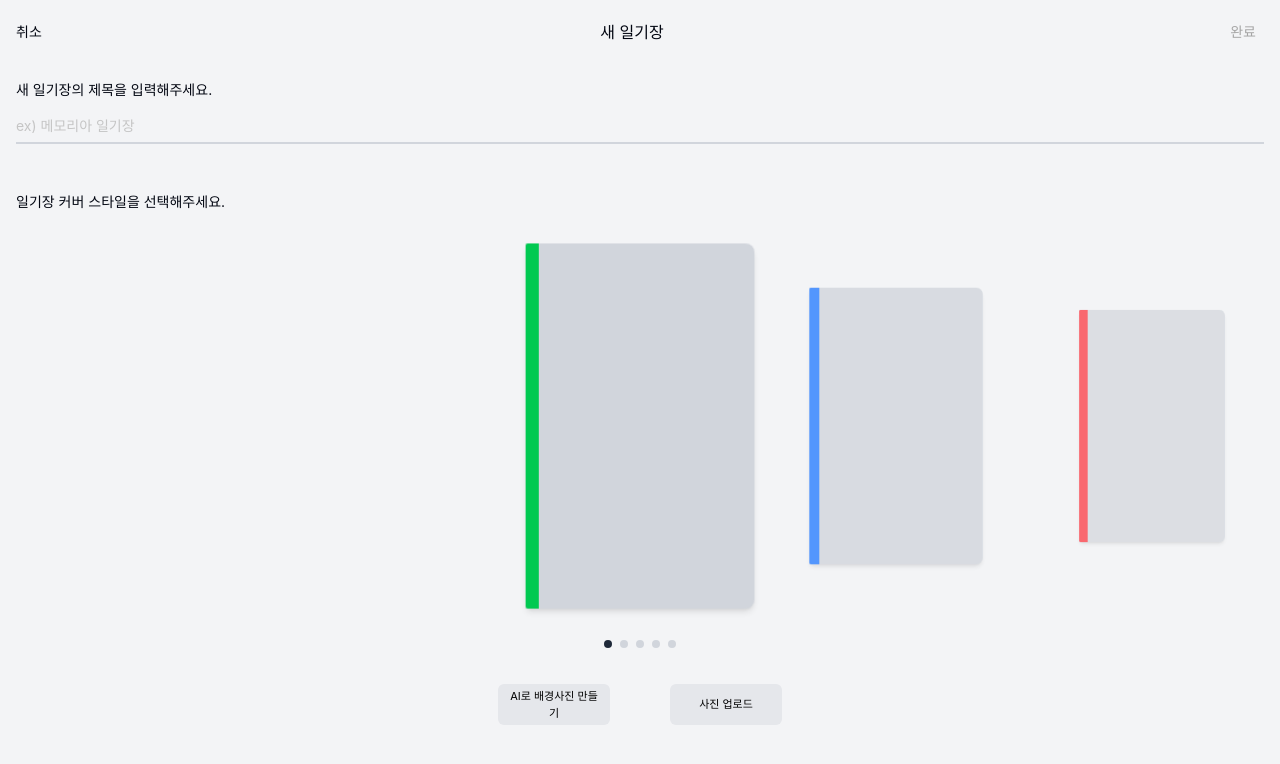
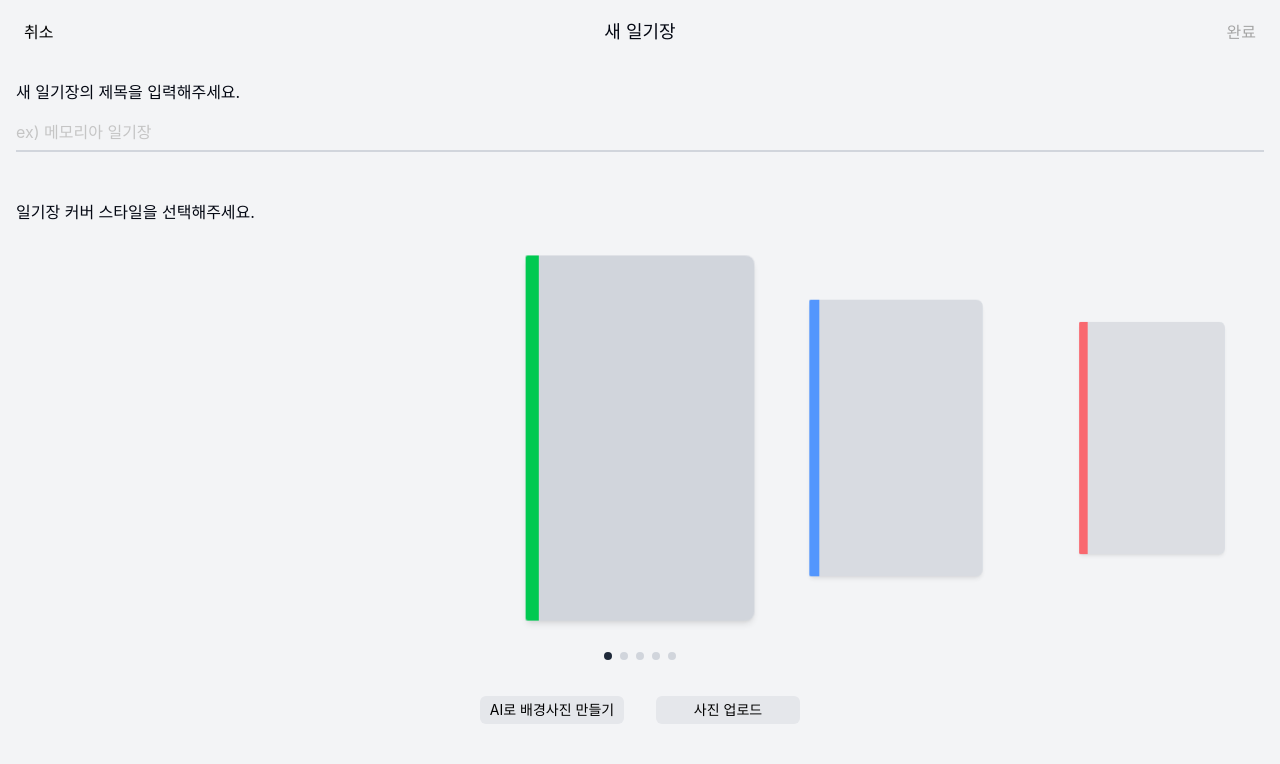
Before and after one commit to Capstone-Memoria/Memoria-Front, a React (Vite) app: page /create-diary in a window 1280 px wide. Shown: the top 764 px of the page. Built offline with nearby package versions, Linux system fonts and the light colour scheme; sample sign-in values are in the browser's storage; a web font is replaced by a local one.

Commit message:
fix: 스타일 수정 및 버튼 크기 조정으로 사용자 경험 개선

```diff
--- a/src/components/layout/DefaultHeader.tsx
+++ b/src/components/layout/DefaultHeader.tsx
@@ -21,7 +21,7 @@ const DefaultHeader: React.FC<HeaderProps> = ({ logoType, ...props }) => {
   return (
     <Page.Header {...props}>
       {logoType === "back" ? (
-        <div className={""}>
+        <div className={"pr-6"}>
           <IoMdArrowBack className={"text-2xl"} onClick={handleBack} />
         </div>
       ) : undefined}
--- a/src/features/diary/pages/CreateDiaryPage.tsx
+++ b/src/features/diary/pages/CreateDiaryPage.tsx
@@ -23,18 +23,18 @@ const CreateDiaryPage = () => {
       <DiaryCreateHeader success={success} />
       <Page.Content className={"overflow-x-hidden"}>
         <div className={"mt-4"}>
-          <p className={"text-sm font-normal"}>
+          <p className={"text-base font-normal"}>
             새 일기장의 제목을 입력해주세요.
           </p>
           <Input
-            className={"w-full mt-2 text-sm"}
+            className={"w-full mt-2 text-base"}
             placeholder={"ex) 메모리아 일기장"}
             value={diaryTitle}
             onChange={(e) => setDiaryTitle(e.target.value)}
           />
         </div>
         <div className={"mt-8"}>
-          <p className={"text-sm font-normal mb-4"}>
+          <p className={"text-base font-normal mb-4"}>
             일기장 커버 스타일을 선택해주세요.
           </p>
           <DiaryCoverCarousel
@@ -42,17 +42,17 @@ const CreateDiaryPage = () => {
             onSelect={handlePresetSelect}
           />
         </div>
-        <div className={"flex gap-15 justify-center mt-5"}>
+        <div className={"flex gap-8 justify-center mt-5"}>
           <Button
-            size={"xs"}
-            className={"w-28 rounded-sm bg-gray-200"}
+            size={"sm"}
+            className={"w-36 rounded-sm bg-gray-200"}
             variant={"secondary"}
           >
             AI로 배경사진 만들기
           </Button>
           <Button
-            size={"xs"}
-            className={"w-28 rounded-sm bg-gray-200"}
+            size={"sm"}
+            className={"w-36 rounded-sm bg-gray-200"}
             variant={"secondary"}
           >
             사진 업로드
--- a/src/features/diary/pages/ViewDiaryPage.tsx
+++ b/src/features/diary/pages/ViewDiaryPage.tsx
@@ -20,7 +20,7 @@ const ViewDiaryPage = () => {
   return (
     <Page.Container>
       <Page.Header>
-        <div className={"text-2xl"}>
+        <div className={"text-2xl pr-8"}>
           <IoMdArrowBack onClick={() => navigate(-1)} />
         </div>
         <div>일기장 제목</div>
@@ -28,7 +28,7 @@ const ViewDiaryPage = () => {
           <div className={"p-2 flex items-center justify-center"}>
             <FaRegCalendar />
           </div>
-          <div className={"p-2"}>
+          <div className={"py-2 pl-2"}>
             <Popover open={isMenuOpen} onOpenChange={setIsMenuOpen}>
               <PopoverTrigger asChild>
                 <IoMdMore className={"text-xl"} />
--- a/src/features/main/components/DiaryCreateHeader.tsx
+++ b/src/features/main/components/DiaryCreateHeader.tsx
@@ -21,15 +21,21 @@ const DiaryCreateHeader: React.FC<HeaderProps> = ({ success, ...props }) => {
 
   return (
     <Page.Header {...props}>
-      <div className={"text-sm font-normal"} onClick={handleBack}>
+      <Button
+        variant={"text"}
+        size={"sm"}
+        onClick={handleBack}
+        className={"text-base font-normal"}
+      >
         취소
-      </div>
-      <div className={"text-base font-normal"}>새 일기장</div>
+      </Button>
+      <div className={"text-lg font-normal"}>새 일기장</div>
       <Button
         variant={"text"}
         disabled={!success}
         size={"sm"}
         onClick={handleSuccess}
+        className={"text-base font-normal"}
       >
         완료
       </Button>
--- a/src/features/main/pages/MainPage.tsx
+++ b/src/features/main/pages/MainPage.tsx
@@ -66,10 +66,10 @@ const MainPage = () => {
       <Page.Content>
         <div className={"my-6 flex items-center justify-between"}>
           <div>
-            <p className={"font-semibold text-lg"}>
+            <p className={"font-semibold text-xl"}>
               {authStore.context?.user?.nickName} 님의 책장,
             </p>
-            <p className={"font-regular text-gray-1 text-xs"}>
+            <p className={"font-regular text-gray-1 text-sm"}>
               {diaryDummyData.length}권의 일기장
             </p>
           </div>
```
